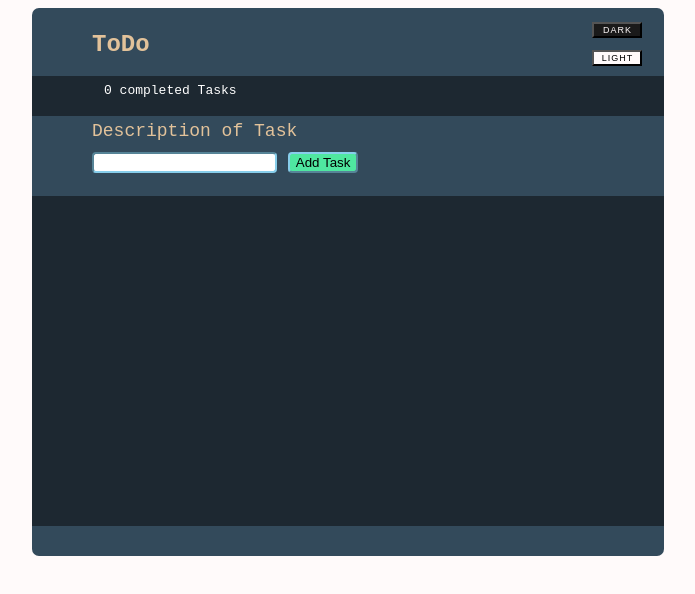
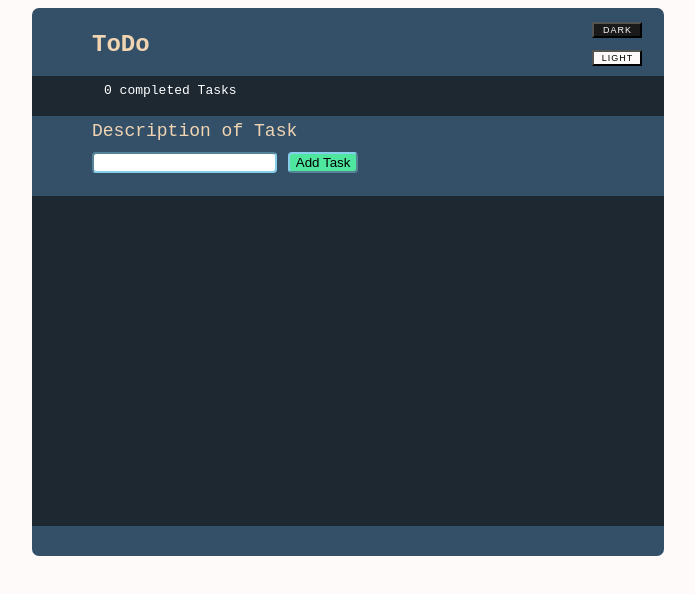
Before and after one commit to mastr777/uppgift4-wu_intro, a plain HTML site: page index.html in a window 1280 px wide. Shown: the whole page, without its empty margins (292-987 px from the left). Drawn offline with Linux system fonts and the light colour scheme.

Commit message:
Adjusted some colors

```diff
--- a/style.css
+++ b/style.css
@@ -7,7 +7,7 @@ style sheet for ToDo list
 
 body {
     font-family: monospace, 'Courier New', Courier;
-    color:rgb(226, 194, 154);
+    color:rgb(241, 213, 179);
     /* rgb(0, 242, 255) */
     font-size: large;
     line-height: 30px;
@@ -45,7 +45,7 @@ main {
     width: 50%;
     min-height: 400px;
     max-height: 100%;
-    background-color: #334a5b;
+    background-color: #345068;
     padding-top: 6px;
     padding-bottom: 30px;
     margin-left: 25%;
```
